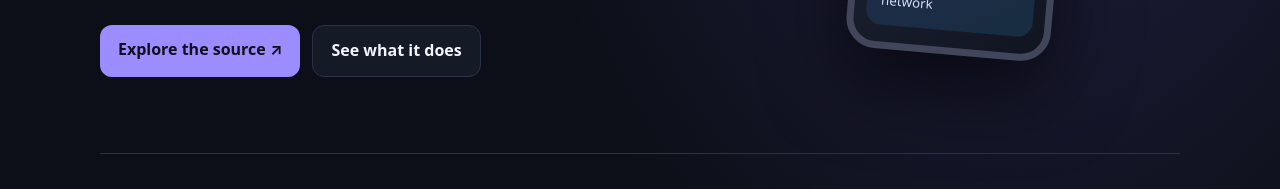
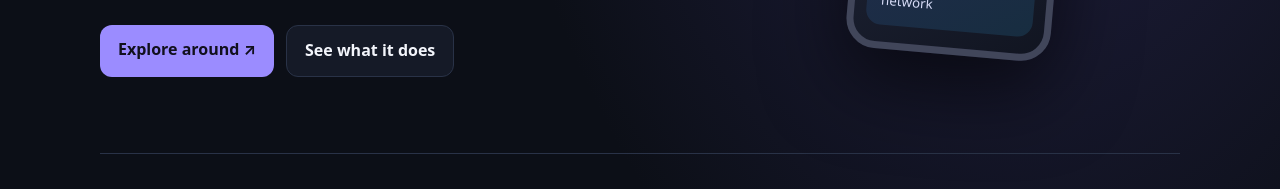
Before and after one commit to NaN-c-pixel/Website, a plain HTML site: page index.html in a window 1280 px wide. Shown: the part 458-647 px from the top of the page. Drawn offline with Linux system fonts and the light colour scheme.

Commit message:
Change hero button label to Explore around

```diff
--- a/index.html
+++ b/index.html
@@ -21,7 +21,7 @@
     <nav class="nav"><div class="brand">HùngOS<span style="color:var(--cyan)">.</span></div><div class="links"><a href="index.html">Home</a><a href="projects.html">Projects</a><a href="blogs.html">Blogs</a><a href="https://github.com/NaN-c-pixel">Github</a></div></nav>
     <main>
       <header class="hero">
-        <div><div class="eyebrow">ESP32-S3 · Pocket computing</div><h1>A tiny board.<br>A big idea.</h1><p>HùngOS is an experimental pocket-computer interface built around the ESP32-S3. It brings useful tools, playful apps, and a browser-based control panel to a small device.</p><div class="actions"><a class="btn" href="https://github.com/NaN-c-pixel/Phone">Explore the source ↗</a><a class="btn secondary" href="#features">See what it does</a></div></div>
+        <div><div class="eyebrow">ESP32-S3 · Pocket computing</div><h1>A tiny board.<br>A big idea.</h1><p>HùngOS is an experimental pocket-computer interface built around the ESP32-S3. It brings useful tools, playful apps, and a browser-based control panel to a small device.</p><div class="actions"><a class="btn" href="https://github.com/NaN-c-pixel/Phone">Explore around ↗</a><a class="btn secondary" href="#features">See what it does</a></div></div>
         <div class="device-wrap" aria-label="Illustration of a pocket computer"><div class="device"><div class="speaker"></div><div class="screen"><small>HùngOS · Home</small><div class="appgrid"><i class="app"></i><i class="app"></i><i class="app"></i><i class="app"></i><i class="app"></i><i class="app"></i><i class="app"></i><i class="app"></i><i class="app"></i></div><small>Connected · Local network</small></div></div></div>
       </header>
       <section id="features"><h2>Made to explore</h2><p class="lead">A collection of experiments and everyday utilities in one small project.</p><div class="cards">
```
